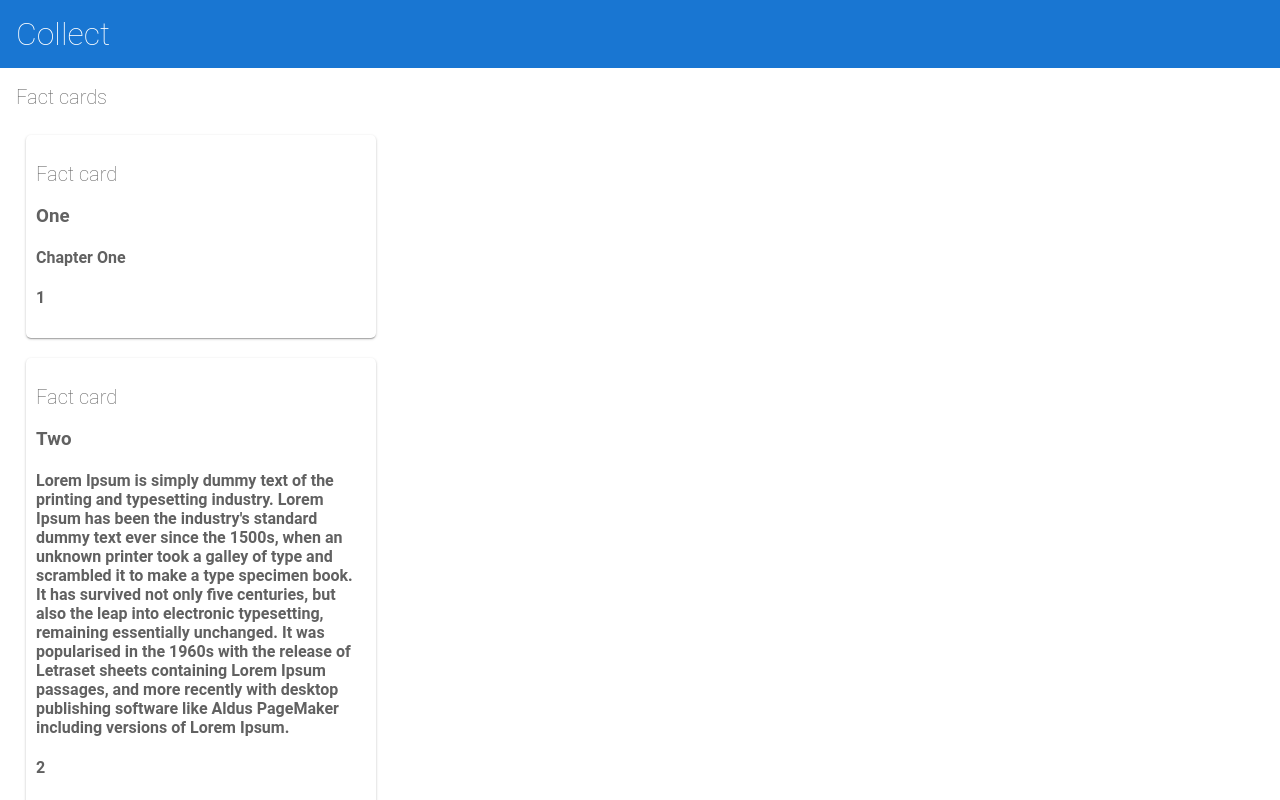
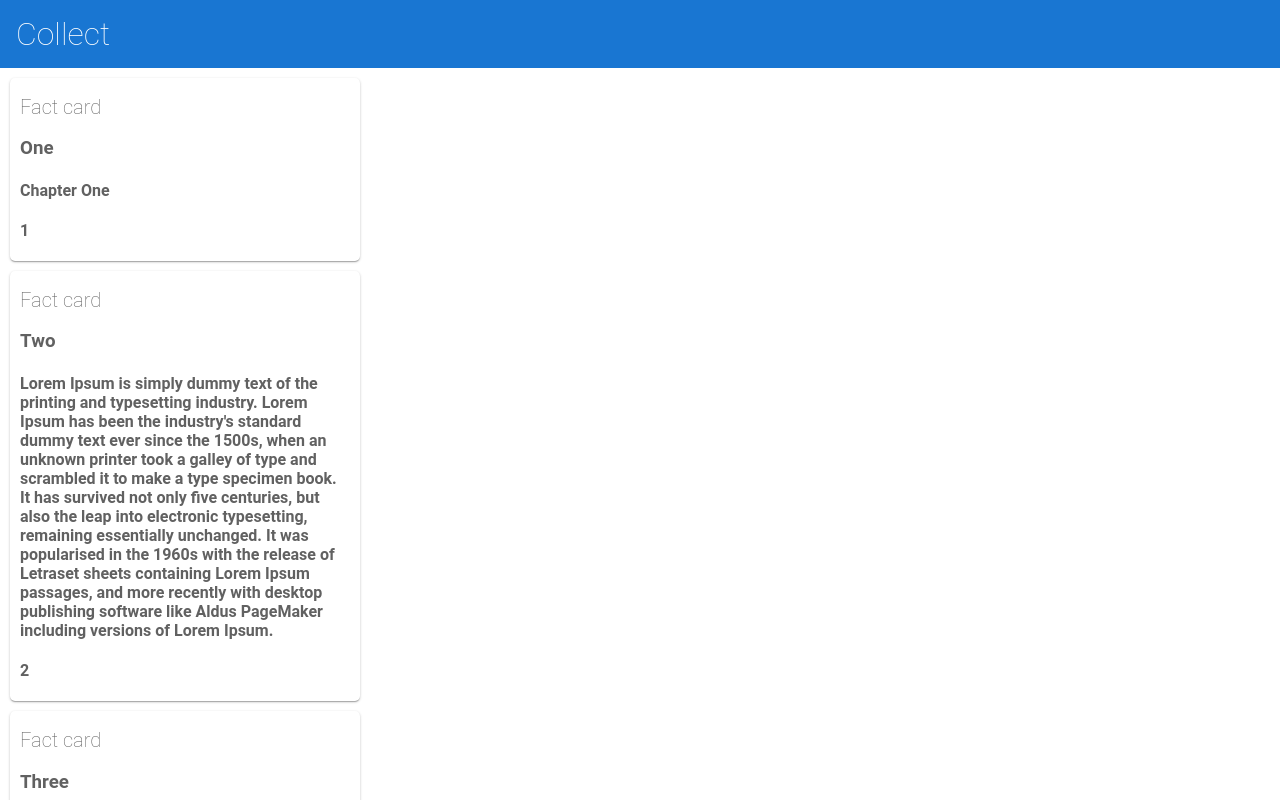
Before and after one commit to Foot-Switch/Angular-Practice, an Angular app: page / in a window 1280 px wide. Shown: the top 800 px of the page. Built offline with nearby package versions, Linux system fonts and the light colour scheme.

Commit message:
3 files modified, 1 added, 1 deleted

```diff
--- a/src/app/fact-card-list/fact-card-list.component.html
+++ b/src/app/fact-card-list/fact-card-list.component.html
@@ -1,5 +1,3 @@
-<h2>Fact cards</h2>
-
 <div *ngFor="let factCard of factCards">
   <app-fact-card
     [factCard]="factCard">
--- /dev/null
+++ b/src/app/fact-card-list/fact-card-list.component.scss
@@ -0,0 +1,5 @@
+:host {
+  display: grid;
+  padding: 10px;
+  grid-gap: 10px;
+}
--- a/src/app/fact-card-list/fact-card-list.component.ts
+++ b/src/app/fact-card-list/fact-card-list.component.ts
@@ -4,7 +4,7 @@ import { factCards } from '../fact-card/model/fact-cards'
 @Component({
   selector: 'app-fact-card-list',
   templateUrl: './fact-card-list.component.html',
-  styleUrls: ['./fact-card-list.component.css']
+  styleUrls: ['./fact-card-list.component.scss']
 })
 export class FactCardListComponent implements OnInit {
 
--- a/src/app/fact-card/fact-card.component.scss
+++ b/src/app/fact-card/fact-card.component.scss
@@ -1,8 +1,8 @@
 :host {
     display: inline-block;
-    margin: 10px;
     box-shadow: 0px 1px 3px 0px rgba(0, 0, 0, 0.2), 0px 1px 1px 0px rgba(0, 0, 0, 0.14), 0px 2px 1px -1px rgba(0, 0, 0, 0.12);
-    padding: 10px;
+    padding-left: 10px;
+    padding-right: 10px;
     width: 350px;
     border-radius: 5px;
 }
```
Also changed, not shown: src/app/fact-card-list/fact-card-list.component.css (deleted).
